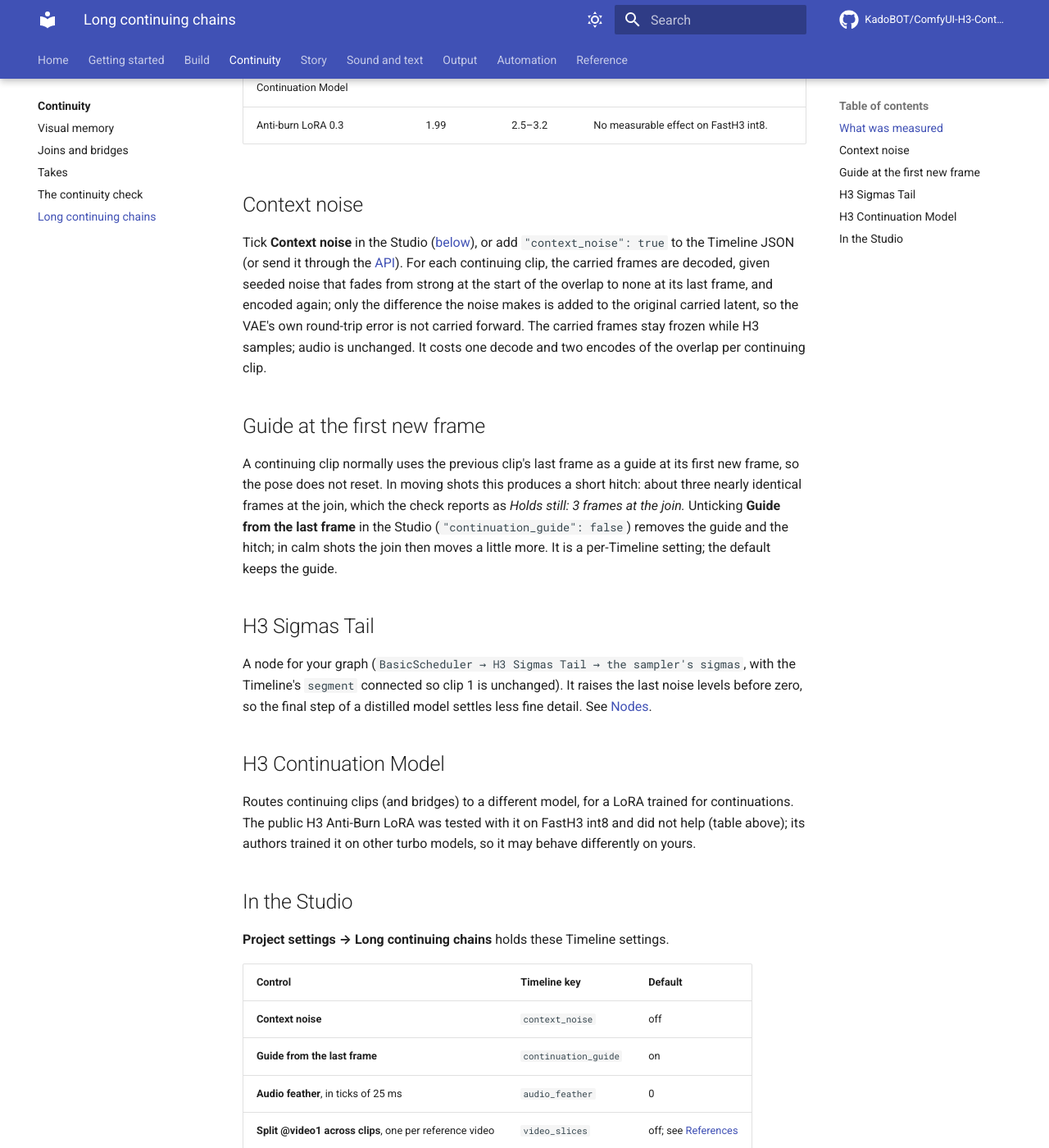
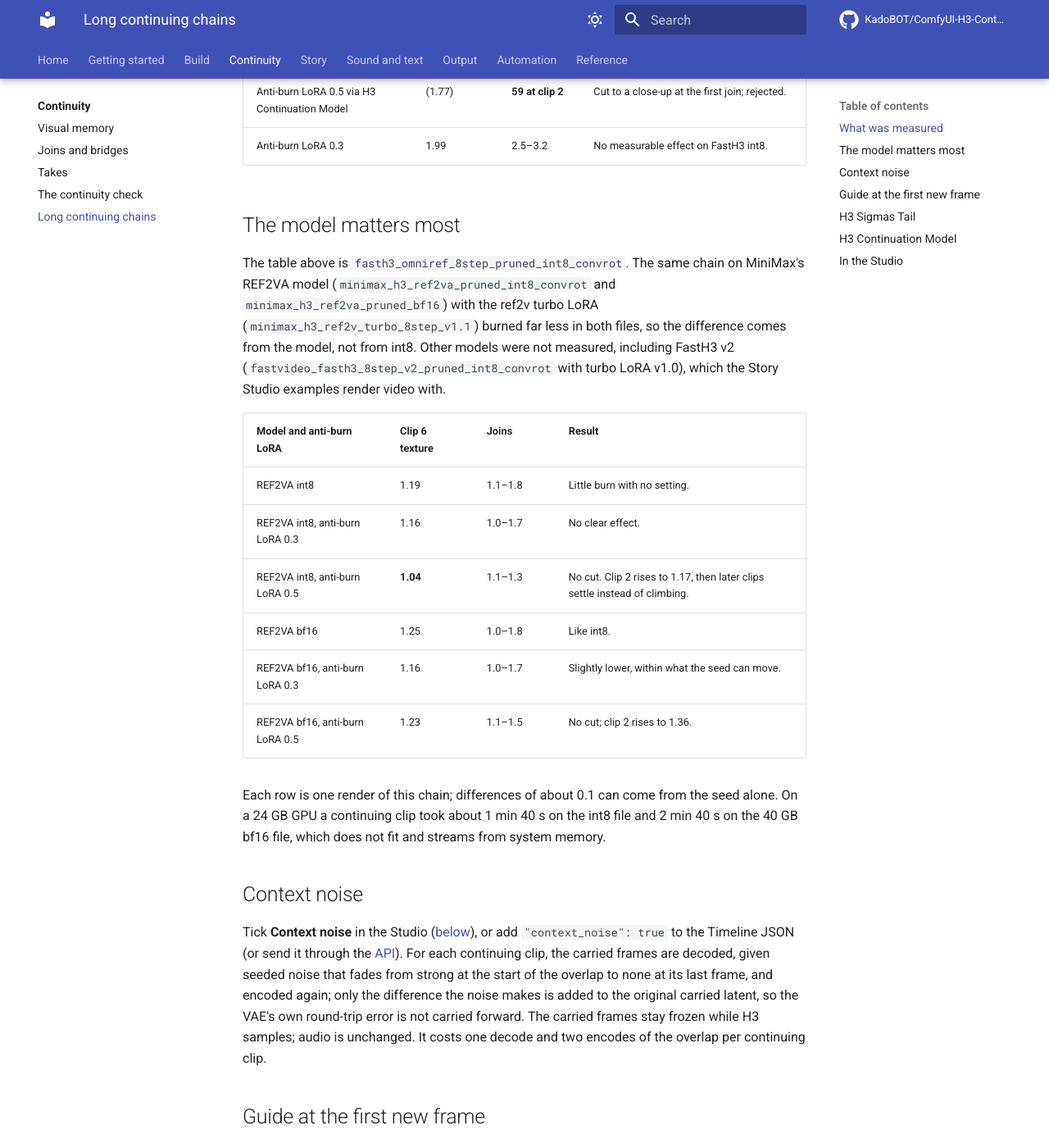
Before and after one commit to DerKodex-Repo-Curator/ComfyUI-H3-Continuity-Studio, an MkDocs documentation site: the page built from guide/continuity/long-chains.md, in a window 1280 px wide and 1400 px high, scrolled down 872 px. Shown: the whole window at 82% size. Built offline with MkDocs 1.6.1 and Material for MkDocs 9.7.7, drawn with Linux system fonts in a browser that asks for light colours; comment, search, counter and statistics services are not loaded; some of the changed text lies outside the part shown.

Commit message:
guide: long-chain burn depends on the model; anti-burn LoRA on MiniMax REF2VA
The burn table is FastH3 omniref int8's. The same six-clip chain on MiniMax REF2VA (int8 ConvRot and bf16, ref2v turbo LoRA v1.1) barely burns (clip 6 texture 1.19 / 1.25 against 2.04), so the gap is the model, not int8. Through H3 Continuation Model the anti-burn LoRA is safe there at 0.5 (no cut, clip 6 1.04) and does little at 0.3. One render per arm; FastH3 v2, which the Story Studio examples use, was not measured. The h3-continuity-joins skill says the same.

Co-authored-by: Cursor <cursoragent@cursor.com>

```diff
--- a/guide/continuity/long-chains.md
+++ b/guide/continuity/long-chains.md
@@ -2,7 +2,7 @@
 
 Each continuing clip copies the end of the clip before it and adds its own small errors on top. Over many clips this compounds: skin, fabric and backgrounds get crisper and more etched ("burn"), the way a photocopy of a photocopy gains contrast. The [continuity check](check.md) measures it as texture drift, for example *Drift: 104% grainier than box 1.*
 
-These settings are experimental and off by default. They were compared on one six-clip chain (a woman talking to camera in a kitchen, FastH3 8-step at 960 × 544); results on other models and scenes may differ, so compare a few clips before relying on them.
+These settings are experimental and off by default. They were compared on one six-clip chain (a woman talking to camera in a kitchen, FastH3 omniref 8-step int8 at 960 × 544); results on other models and scenes may differ, so compare a few clips before relying on them. On this chain, the model changed the burn more than any setting did: see [The model matters most](#the-model-matters-most).
 
 ## What was measured
 
@@ -18,6 +18,21 @@ Texture is the finest-detail energy of each clip against clip 1 (1.00 = no chang
 | Anti-burn LoRA 0.5 via H3 Continuation Model | (1.77) | **59 at clip 2** | Cut to a close-up at the first join; rejected. |
 | Anti-burn LoRA 0.3 | 1.99 | 2.5–3.2 | No measurable effect on FastH3 int8. |
 
+## The model matters most
+
+The table above is `fasth3_omniref_8step_pruned_int8_convrot`. The same chain on MiniMax's REF2VA model (`minimax_h3_ref2va_pruned_int8_convrot` and `minimax_h3_ref2va_pruned_bf16`) with the ref2v turbo LoRA (`minimax_h3_ref2v_turbo_8step_v1.1`) burned far less in both files, so the difference comes from the model, not from int8. Other models were not measured, including FastH3 v2 (`fastvideo_fasth3_8step_v2_pruned_int8_convrot` with turbo LoRA v1.0), which the Story Studio examples render video with.
+
+| Model and anti-burn LoRA | Clip 6 texture | Joins | Result |
+| --- | --- | --- | --- |
+| REF2VA int8 | 1.19 | 1.1–1.8 | Little burn with no setting. |
+| REF2VA int8, anti-burn LoRA 0.3 | 1.16 | 1.0–1.7 | No clear effect. |
+| REF2VA int8, anti-burn LoRA 0.5 | **1.04** | 1.1–1.3 | No cut. Clip 2 rises to 1.17, then later clips settle instead of climbing. |
+| REF2VA bf16 | 1.25 | 1.0–1.8 | Like int8. |
+| REF2VA bf16, anti-burn LoRA 0.3 | 1.16 | 1.0–1.7 | Slightly lower, within what the seed can move. |
+| REF2VA bf16, anti-burn LoRA 0.5 | 1.23 | 1.1–1.5 | No cut; clip 2 rises to 1.36. |
+
+Each row is one render of this chain; differences of about 0.1 can come from the seed alone. On a 24 GB GPU a continuing clip took about 1 min 40 s on the int8 file and 2 min 40 s on the 40 GB bf16 file, which does not fit and streams from system memory.
+
 ## Context noise
 
 Tick **Context noise** in the Studio ([below](#in-the-studio)), or add `"context_noise": true` to the Timeline JSON (or send it through the [API](../automation/api.md)). For each continuing clip, the carried frames are decoded, given seeded noise that fades from strong at the start of the overlap to none at its last frame, and encoded again; only the difference the noise makes is added to the original carried latent, so the VAE's own round-trip error is not carried forward. The carried frames stay frozen while H3 samples; audio is unchanged. It costs one decode and two encodes of the overlap per continuing clip.
@@ -32,7 +47,7 @@ A node for your graph (`BasicScheduler → H3 Sigmas Tail → the sampler's sigm
 
 ## H3 Continuation Model
 
-Routes continuing clips (and bridges) to a different model, for a LoRA trained for continuations. The public H3 Anti-Burn LoRA was tested with it on FastH3 int8 and did not help (table above); its authors trained it on other turbo models, so it may behave differently on yours.
+Routes continuing clips (and bridges) to a different model, for a LoRA trained for continuations. The public H3 Anti-Burn LoRA did not help on FastH3 int8 and cut to a close-up at 0.5 ([first table](#what-was-measured)). On MiniMax's REF2VA model with the turbo LoRA, the base its authors tested it on, 0.5 caused no cut and kept later clips from climbing ([The model matters most](#the-model-matters-most)), though that model burns little without it.
 
 ## In the Studio
 
```
Also changed, not shown: CHANGELOG.md (+4 -0 lines), skills/h3-continuity-joins/SKILL.md (+2 -2 lines).
